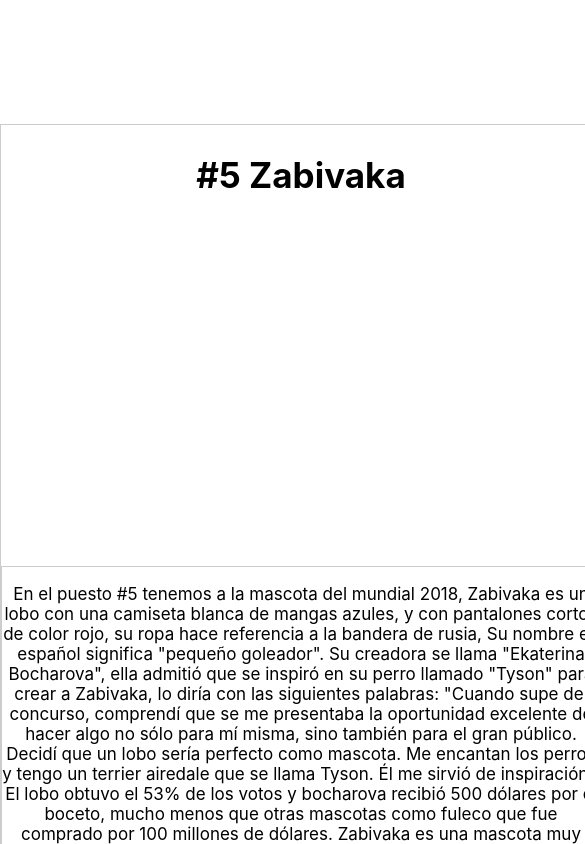
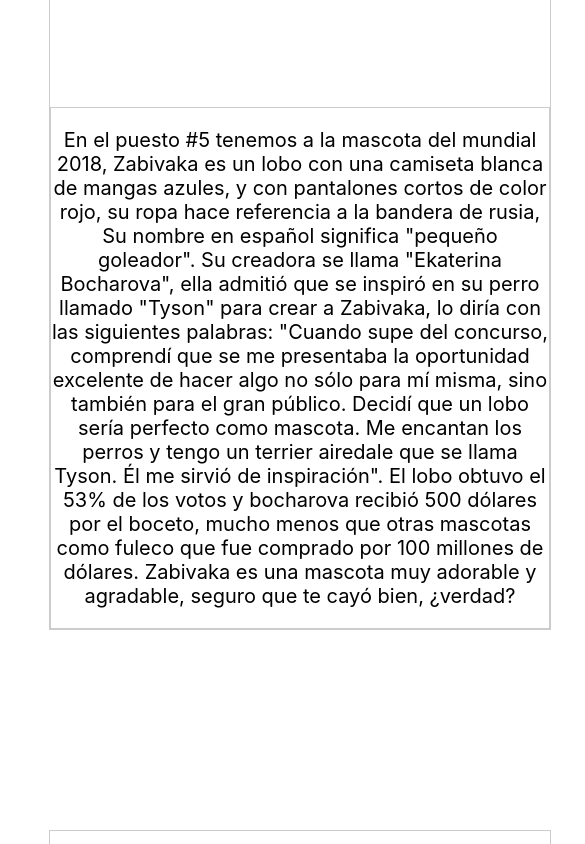
Before and after one commit to cmarc7/blog, a React (Create React App) app: page / in a window 390 px wide. Shown: the part 1600-2444 px from the top of the page, 585 px wide, since content can reach past the window. Built offline with nearby package versions, Linux system fonts and the light colour scheme.

Commit message:
Adaptar aplicación a dispositivos móviles

```diff
--- a/src/App.css
+++ b/src/App.css
@@ -1,6 +1,9 @@
 .App {
   max-width: 1200px;
   margin: auto;
+  display: flex;
+  flex-direction: column;
+  flex-wrap: wrap;
   text-align: center;
   font-size: 2rem;
 }
@@ -54,8 +57,30 @@ footer a {
   transition: color 0.3s ease;
   color: #fff;
   text-decoration: none;
+  display: inline-block;
+  width: 200px;
 }
 
 footer a:hover {
   color: #bebe05;
 }
+
+@media screen and (width: 912px) {
+  p {
+    font-size: 32px;
+  }
+
+  footer p {
+    width: 500px;
+  }
+
+  footer a {
+    font-size: 25px;
+  }
+}
+
+@media screen and (max-width: 768px) {
+  img {
+    width: 600px;
+  }
+}
--- a/src/style-sheets/Top.css
+++ b/src/style-sheets/Top.css
@@ -44,3 +44,25 @@ h2 {
   animation-range: entry 25% cover 30%;
   animation-fill-mode: both;
 }
+
+@media screen and (width: 912px) {
+  .container-description p {
+    font-size: 25px;
+  }
+}
+
+@media screen and (max-width: 768px) {
+  .top-container img {
+    width: 400px;
+  }
+}
+
+@media screen and (max-width: 540px) {
+  .top-container {
+    width: 500px;
+  }
+
+  .container-description p {
+    font-size: 20px;
+  }
+}
```
